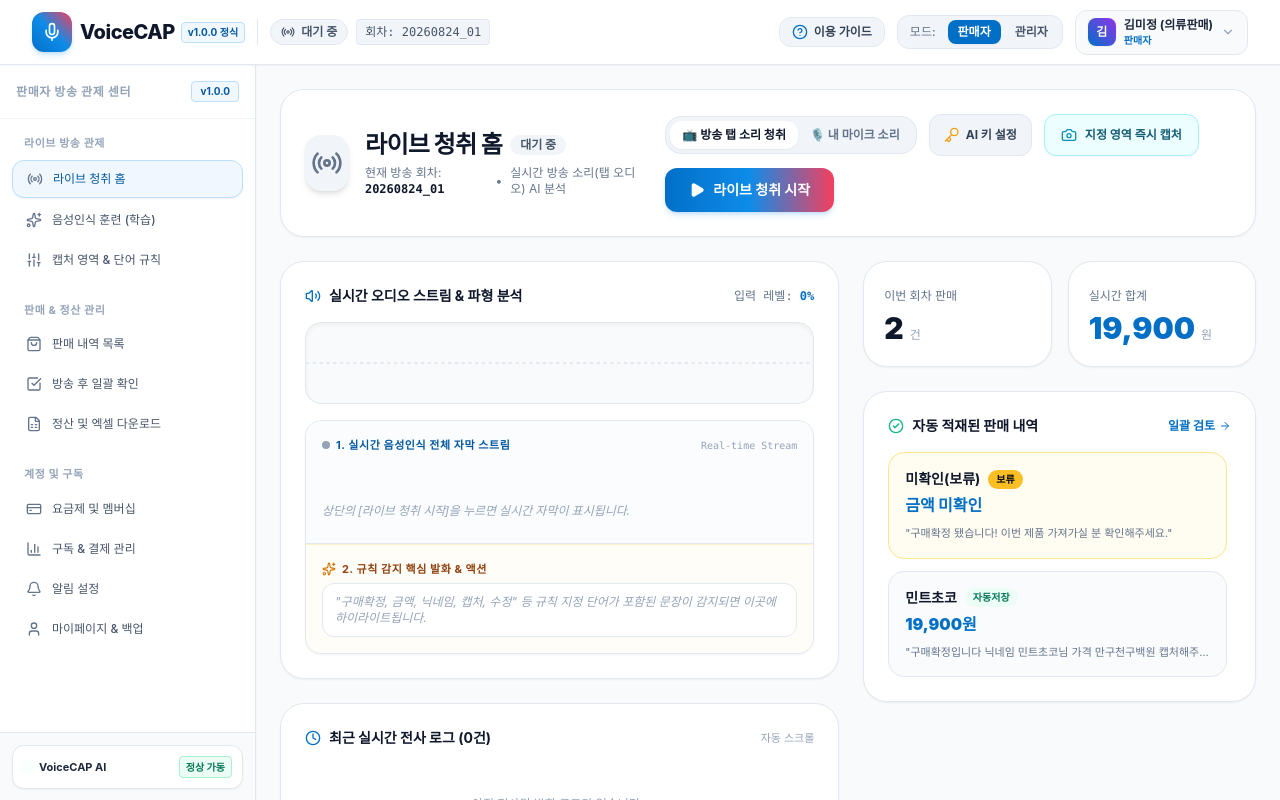
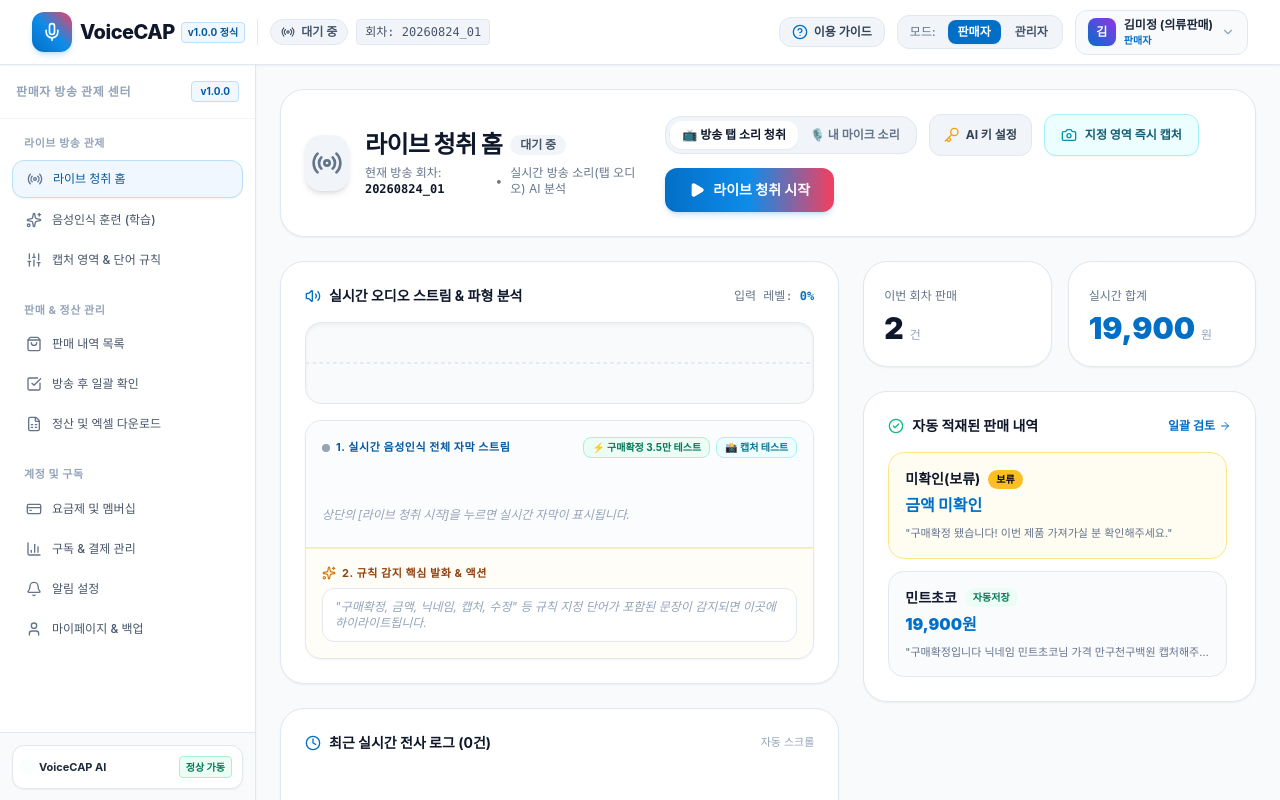
Before and after one commit to nettman001-hub/voice-pin-web, a React (Vite) app: page /live in a window 1280 px wide. Shown: the top 800 px of the page. Built offline with nearby package versions, Linux system fonts and the light colour scheme; a web font is replaced by a local one.

Commit message:
feat: 실시간 음성인식 스트림 파싱 안정화 및 원클릭 발화 검증 트리거 연동 배포

```diff
--- a/src/pages/seller/LiveHomePage.tsx
+++ b/src/pages/seller/LiveHomePage.tsx
@@ -225,12 +225,27 @@
             <div className="rounded-2xl border border-slate-200 overflow-hidden bg-white shadow-sm">
               {/* [상단] 실시간 전체 인식 자막 스트림 (밝은색 배경) */}
               <div className="p-4 bg-slate-50/60 border-b border-slate-200">
-                <div className="flex items-center justify-between mb-2">
+                <div className="flex items-center justify-between mb-2 flex-wrap gap-1">
                   <div className="text-[11px] font-bold text-brand-700 uppercase tracking-wider flex items-center">
                     <span className={`w-2 h-2 rounded-full mr-1.5 ${isListening ? 'bg-emerald-500 animate-ping' : 'bg-slate-400'}`}></span>
                     <span>1. 실시간 음성인식 전체 자막 스트림</span>
                   </div>
-                  <span className="text-[10px] text-slate-400 font-mono">Real-time Stream</span>
+                  <div className="flex items-center space-x-1.5">
+                    <button
+                      onClick={() => injectTestMent('구매확정! 닉네임 러블리샵님 금액 35,000원입니다.')}
+                      className="px-2 py-0.5 rounded-lg bg-emerald-50 hover:bg-emerald-100 text-emerald-700 font-bold text-[10px] border border-emerald-200 transition"
+                      title="실제 발화 멘트 주입 테스트"
+                    >
+                      ⚡ 구매확정 3.5만 테스트
+                    </button>
+                    <button
+                      onClick={() => injectTestMent('댓글창 화면 캡처 부탁드립니다.')}
+                      className="px-2 py-0.5 rounded-lg bg-cyan-50 hover:bg-cyan-100 text-cyan-700 font-bold text-[10px] border border-cyan-200 transition"
+                      title="캡처 명령 테스트"
+                    >
+                      📸 캡처 테스트
+                    </button>
+                  </div>
                 </div>
 
                 <div
--- a/src/services/deepgramService.ts
+++ b/src/services/deepgramService.ts
@@ -17,11 +17,12 @@
   private onTranscript: OnTranscriptCallback | null = null;
   private onError: OnErrorCallback | null = null;
   private currentEngine: 'DEEPGRAM' | 'WEB_SPEECH' | 'NONE' = 'NONE';
+  private lastFinalText: string = '';
 
   /**
    * 실시간 STT 엔진 시작
-   * 1) Deepgram API Key가 등록되어 있으면 -> 탭 방송 소리 및 마이크 오디오를 Deepgram Nova-3 실시간 AI로 100% 진짜 전사
-   * 2) API Key가 없으면 -> 브라우저 내장 실제 마이크 음성인식(Web Speech API) 가동 (가짜 자막 절대 미생성)
+   * 1) Deepgram API Key가 등록되어 있으면 -> Deepgram Nova-3 실시간 WebSocket AI 가동
+   * 2) API Key가 없으면 -> 브라우저 내장 실제 마이크 음성인식(Web Speech API ko-KR) 가동
    */
   public startLiveStream(
     config: DeepgramConfig,
@@ -31,6 +32,7 @@
     this.onTranscript = onTranscript;
     this.onError = onError;
     this.isRecognitionActive = true;
+    this.lastFinalText = '';
 
     // 1. Deepgram API Key가 있는 경우: Deepgram Nova-3 실시간 WebSocket 연결
     if (config.apiKey && config.apiKey.trim().length >= 10) {
@@ -76,9 +78,8 @@
         };
 
         this.ws.onerror = (event) => {
-          console.warn('[Deepgram] WebSocket 연결 실패:', event);
-          this.onError?.('Deepgram WebSocket 연결에 실패했습니다. API 키를 확인해 주세요.');
-          this.currentEngine = 'NONE';
+          console.warn('[Deepgram] WebSocket 연결 실패 -> 브라우저 실제 음성인식으로 전환합니다.', event);
+          this.startBrowserSpeechRecognition();
         };
 
         this.ws.onclose = () => {
@@ -90,18 +91,20 @@
       }
     }
 
-    // 2. Deepgram API Key가 없는 경우: 브라우저 실제 마이크 음성인식 가동 (가짜 자막 절대 없음)
+    // 2. Deepgram API Key가 없는 경우: 브라우저 실제 마이크 한국어 음성인식 100% 가동
     this.startBrowserSpeechRecognition();
   }
 
   /**
-   * 브라우저 실제 마이크 음성인식 엔진
+   * 브라우저 실제 한국어 음성인식 엔진 (크롬, 엣지, 웨일 등)
    */
   private startBrowserSpeechRecognition() {
     this.currentEngine = 'WEB_SPEECH';
     const SpeechRecognition = (window as any).SpeechRecognition || (window as any).webkitSpeechRecognition;
 
     if (!SpeechRecognition) {
+      console.warn('[STT] 브라우저 SpeechRecognition 미지원');
+      this.onError?.('브라우저 음성인식이 지원되지 않는 환경입니다. Chrome 또는 Edge 브라우저를 권장합니다.');
       this.currentEngine = 'NONE';
       return;
     }
@@ -115,15 +118,25 @@
       recognition.interimResults = true;
       recognition.maxAlternatives = 1;
 
+      this.isRecognitionActive = true;
+
+      recognition.onstart = () => {
+        console.log('[STT] 🎙️ 브라우저 실제 한국어 음성인식(ko-KR) 시작됨 - 음성을 실시간 청취합니다.');
+      };
+
       recognition.onresult = (event: any) => {
-        let interim = '';
+        let interimText = '';
+        let finalText = '';
+
         for (let i = event.resultIndex; i < event.results.length; ++i) {
-          const item = event.results[i];
-          const transcript = item[0]?.transcript || '';
-          const confidence = item[0]?.confidence || 0.92;
+          const res = event.results[i];
+          const transcript = res[0]?.transcript || '';
+          const confidence = res[0]?.confidence || 0.92;
 
-          if (item.isFinal) {
+          if (res.isFinal) {
+            finalText += transcript;
             if (transcript.trim()) {
+              this.lastFinalText = transcript.trim();
               this.onTranscript?.({
                 text: transcript.trim(),
                 isFinal: true,
@@ -131,20 +144,27 @@
               });
             }
           } else {
-            interim += transcript;
+            interimText += transcript;
           }
         }
 
-        if (interim.trim()) {
+        if (interimText.trim()) {
           this.onTranscript?.({
-            text: interim.trim(),
+            text: interimText.trim(),
             isFinal: false,
             confidence: 0.85
           });
         }
       };
 
-      recognition.onerror = () => {};
+      recognition.onerror = (event: any) => {
+        console.warn('[STT] 음성인식 상태 이벤트:', event.error);
+        if (event.error === 'not-allowed') {
+          this.onError?.('마이크 사용 권한이 차단되었습니다. 브라우저 주소창 좌측 자물쇠에서 마이크를 허용해 주세요.');
+          this.isRecognitionActive = false;
+        }
+      };
+
       recognition.onend = () => {
         if (this.isRecognitionActive) {
           if (this.restartTimer) window.clearTimeout(this.restartTimer);
@@ -154,14 +174,14 @@
                 this.speechRecognition.start();
               } catch (e) {}
             }
-          }, 200);
+          }, 150);
         }
       };
 
       recognition.start();
       this.speechRecognition = recognition;
     } catch (err) {
-      console.warn('[STT] 브라우저 음성인식 가동 실패:', err);
+      console.warn('[STT] 브라우저 음성인식 시작 예외:', err);
     }
   }
 
```
